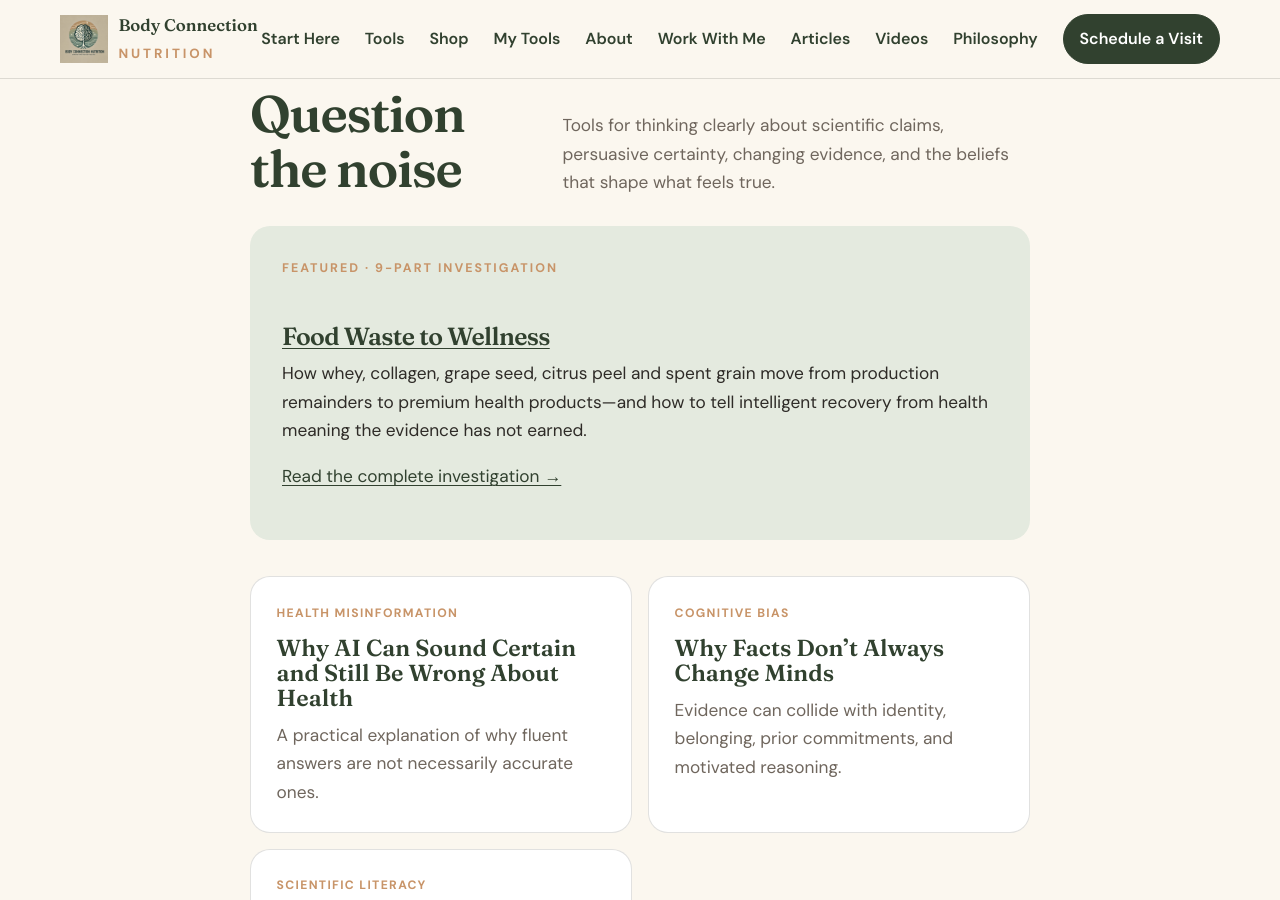
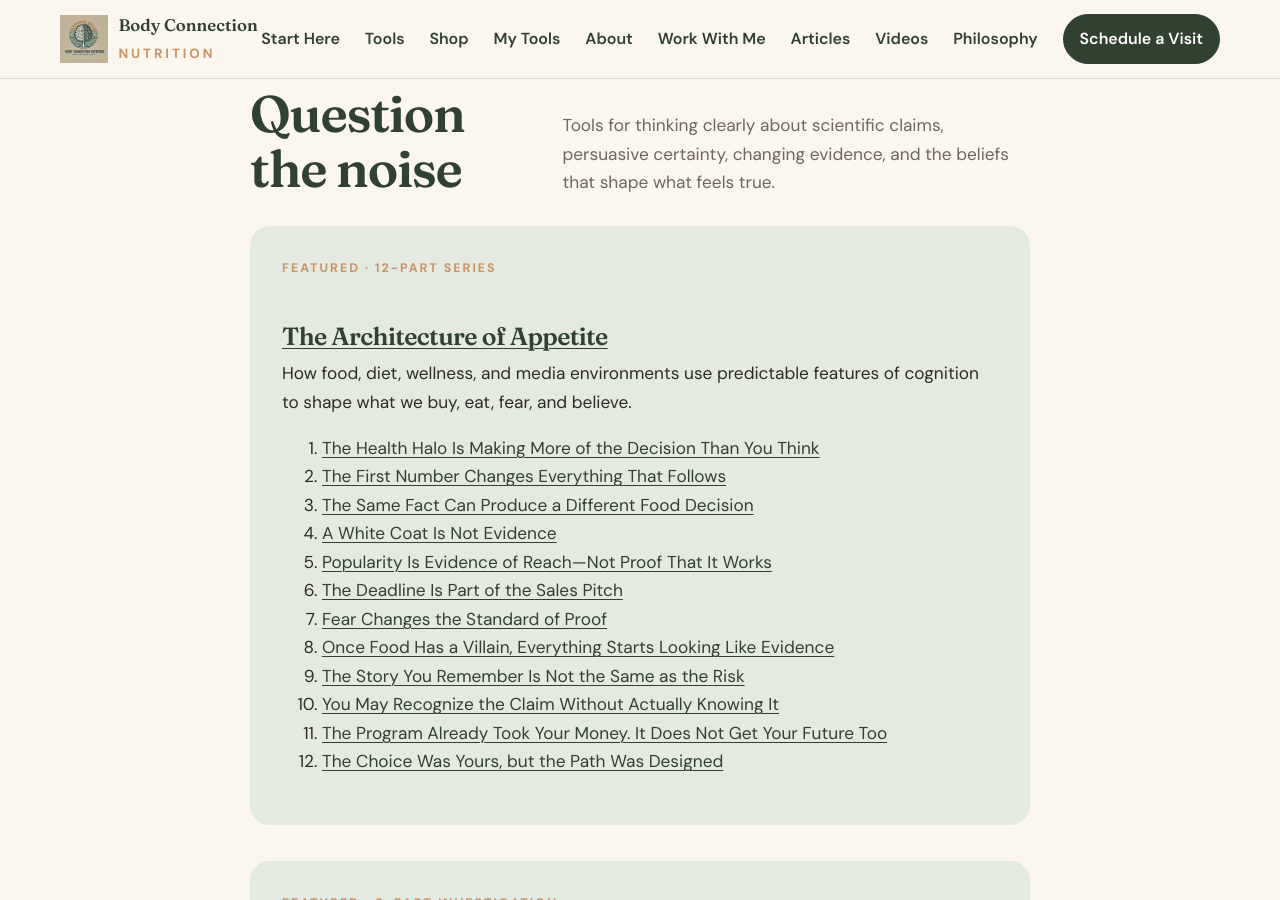
Before and after one commit to BodyConnectionNutrition/Nov-10-build, a Jekyll site: the page built from blog.md, in a window 1280 px wide and 900 px high, scrolled down 4012 px. Built offline with Jekyll 4.4.1, drawn with Linux system fonts in a browser that asks for light colours.

Commit message:
Feature The Architecture of Appetite series

```diff
--- a/blog.md
+++ b/blog.md
@@ -97,6 +97,25 @@ intro: Clear science and deeper context for people who want to understand their
   </div>
   <div class="library-grid">
     <div class="library-note" style="grid-column:1 / -1;margin:0 0 1.25rem">
+      <p class="eyebrow">Featured · 12-part series</p>
+      <h2><a href="/blog/health-halo-food-marketing/">The Architecture of Appetite</a></h2>
+      <p>How food, diet, wellness, and media environments use predictable features of cognition to shape what we buy, eat, fear, and believe.</p>
+      <ol>
+        <li><a href="/blog/health-halo-food-marketing/">The Health Halo Is Making More of the Decision Than You Think</a></li>
+        <li><a href="/blog/anchoring-food-diet-decisions/">The First Number Changes Everything That Follows</a></li>
+        <li><a href="/blog/framing-effect-food-decisions/">The Same Fact Can Produce a Different Food Decision</a></li>
+        <li><a href="/blog/authority-bias-nutrition-claims/">A White Coat Is Not Evidence</a></li>
+        <li><a href="/blog/social-proof-food-diet-trends/">Popularity Is Evidence of Reach—Not Proof That It Works</a></li>
+        <li><a href="/blog/scarcity-effect-diet-marketing/">The Deadline Is Part of the Sales Pitch</a></li>
+        <li><a href="/blog/loss-aversion-wellness-marketing/">Fear Changes the Standard of Proof</a></li>
+        <li><a href="/blog/confirmation-bias-food-beliefs/">Once Food Has a Villain, Everything Starts Looking Like Evidence</a></li>
+        <li><a href="/blog/availability-heuristic-nutrition-stories/">The Story You Remember Is Not the Same as the Risk</a></li>
+        <li><a href="/blog/mere-exposure-nutrition-claims/">You May Recognize the Claim Without Actually Knowing It</a></li>
+        <li><a href="/blog/sunk-cost-diet-programs/">The Program Already Took Your Money. It Does Not Get Your Future Too</a></li>
+        <li><a href="/blog/default-effect-food-choice-architecture/">The Choice Was Yours, but the Path Was Designed</a></li>
+      </ol>
+    </div>
+    <div class="library-note" style="grid-column:1 / -1;margin:0 0 1.25rem">
       <p class="eyebrow">Featured · 9-part investigation</p>
       <h2><a href="/food-waste-to-wellness/">Food Waste to Wellness</a></h2>
       <p>How whey, collagen, grape seed, citrus peel and spent grain move from production remainders to premium health products—and how to tell intelligent recovery from health meaning the evidence has not earned.</p>
```
